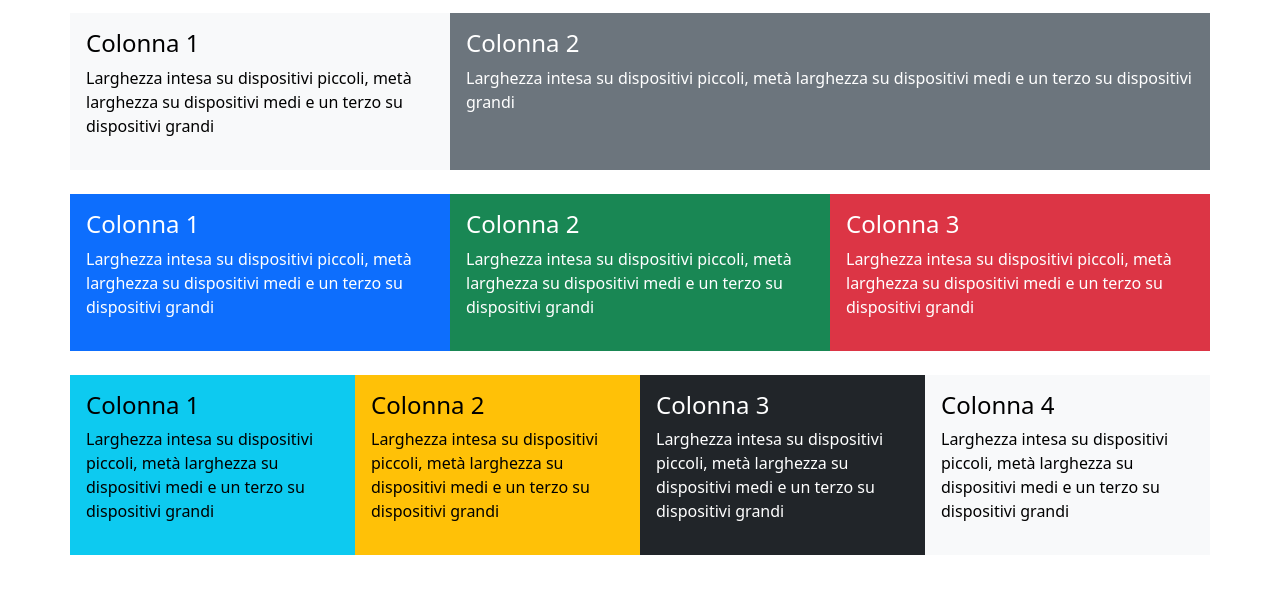
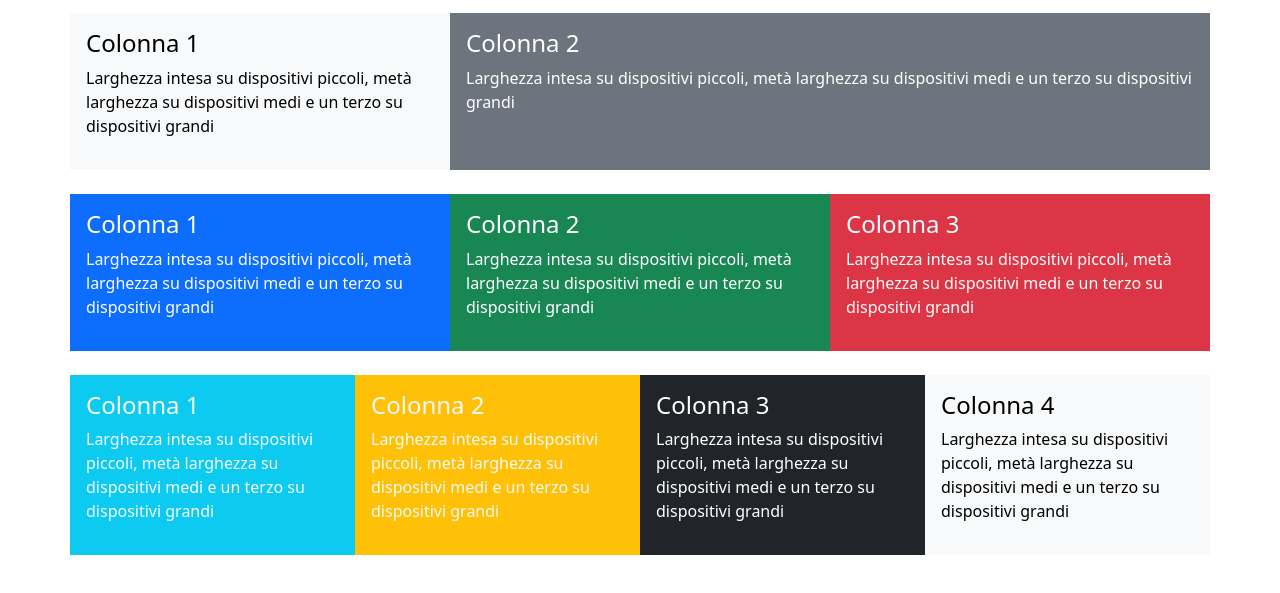
Before and after one commit to domespa/htmlcss-bootstrap-layout, a plain HTML site: page index.html in a window 1280 px wide. Shown: the part 131-724 px from the top of the page. Drawn offline with nearby package versions, Linux system fonts and the light colour scheme.

Commit message:
fix: color text

```diff
--- a/index.html
+++ b/index.html
@@ -41,11 +41,11 @@
             </div>
          </div>
          <div class="row">
-            <div class="text-bg-info p-3 col-6 col-md-3">
+            <div class="text-light text-bg-info p-3 col-6 col-md-3">
                  <h4>Colonna 1</h4>
                  <p>Larghezza intesa su dispositivi piccoli, metà larghezza su dispositivi medi e un terzo su dispositivi grandi</p>
              </div>
-             <div class="text-bg-warning p-3 col-6 col-md-3">
+             <div class="text-light text-bg-warning p-3 col-6 col-md-3">
                  <h4>Colonna 2</h4>
                  <p>Larghezza intesa su dispositivi piccoli, metà larghezza su dispositivi medi e un terzo su dispositivi grandi</p>
              </div>
```
